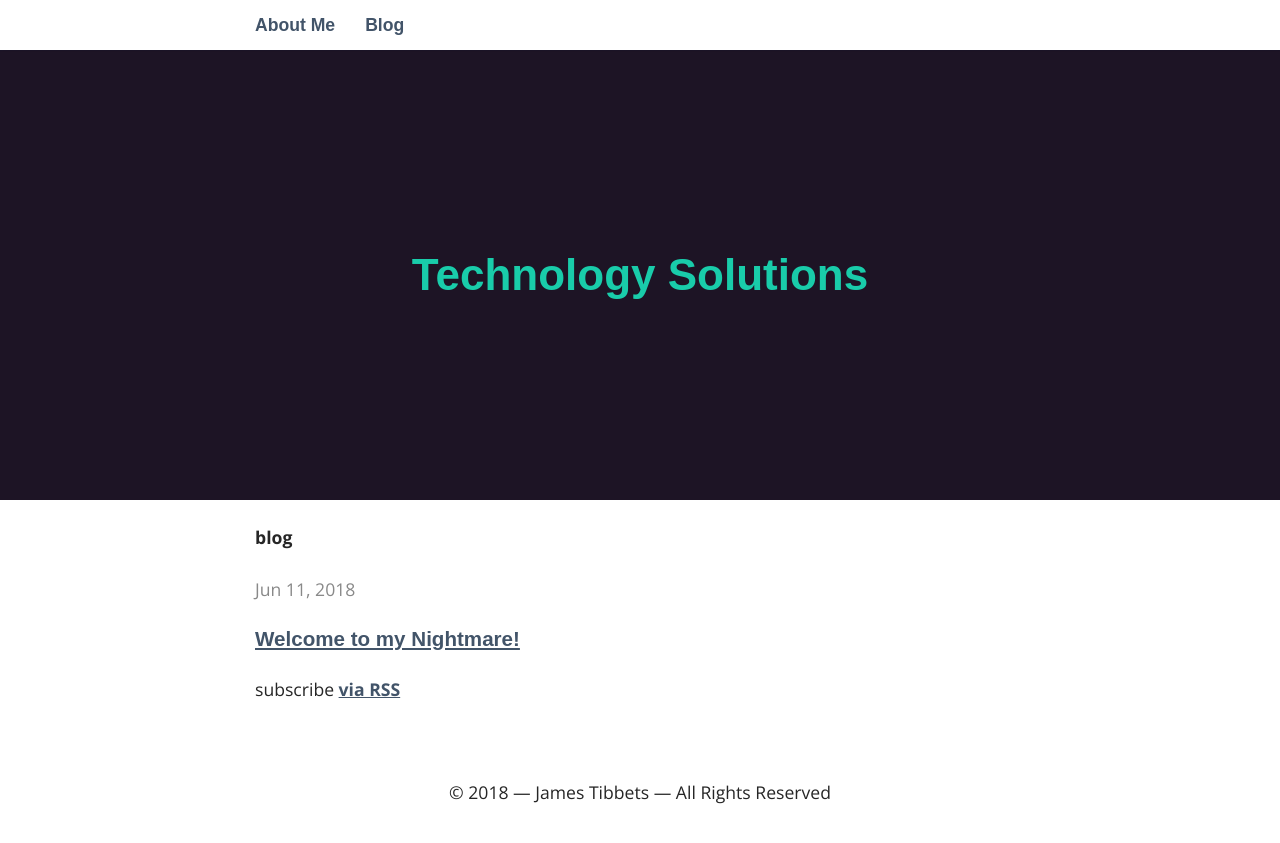
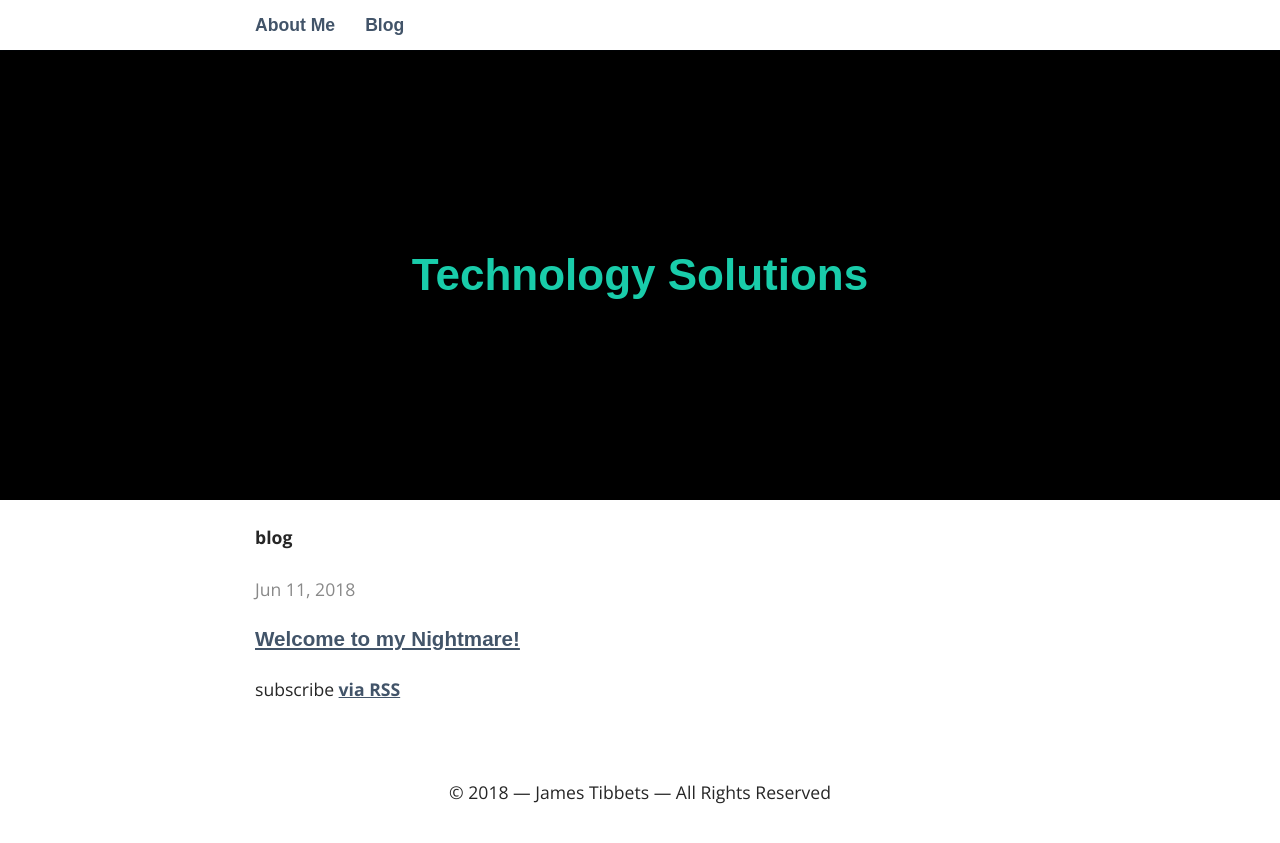
Before and after one commit to jamestibbets/jamestibbets.github.io, a Jekyll site: the page built from blog/index.html, in a window 1280 px wide. Shown: the top 843 px of the page. Built offline with Jekyll 4.4.1, drawn with Linux system fonts in a browser that asks for light colours; some web fonts are replaced.

Commit message:
Update _base.scss

```diff
--- a/_sass/_base.scss
+++ b/_sass/_base.scss
@@ -7,7 +7,7 @@ $link-hover-color: $main;
 $heading-font: 'Muli', sans-serif;
 $heading-font-color: #425469;
 $light: #E7EDF4;
-$header:  #1D1425;
+$header:  #000000;
 
 *,
 *::before,
```
